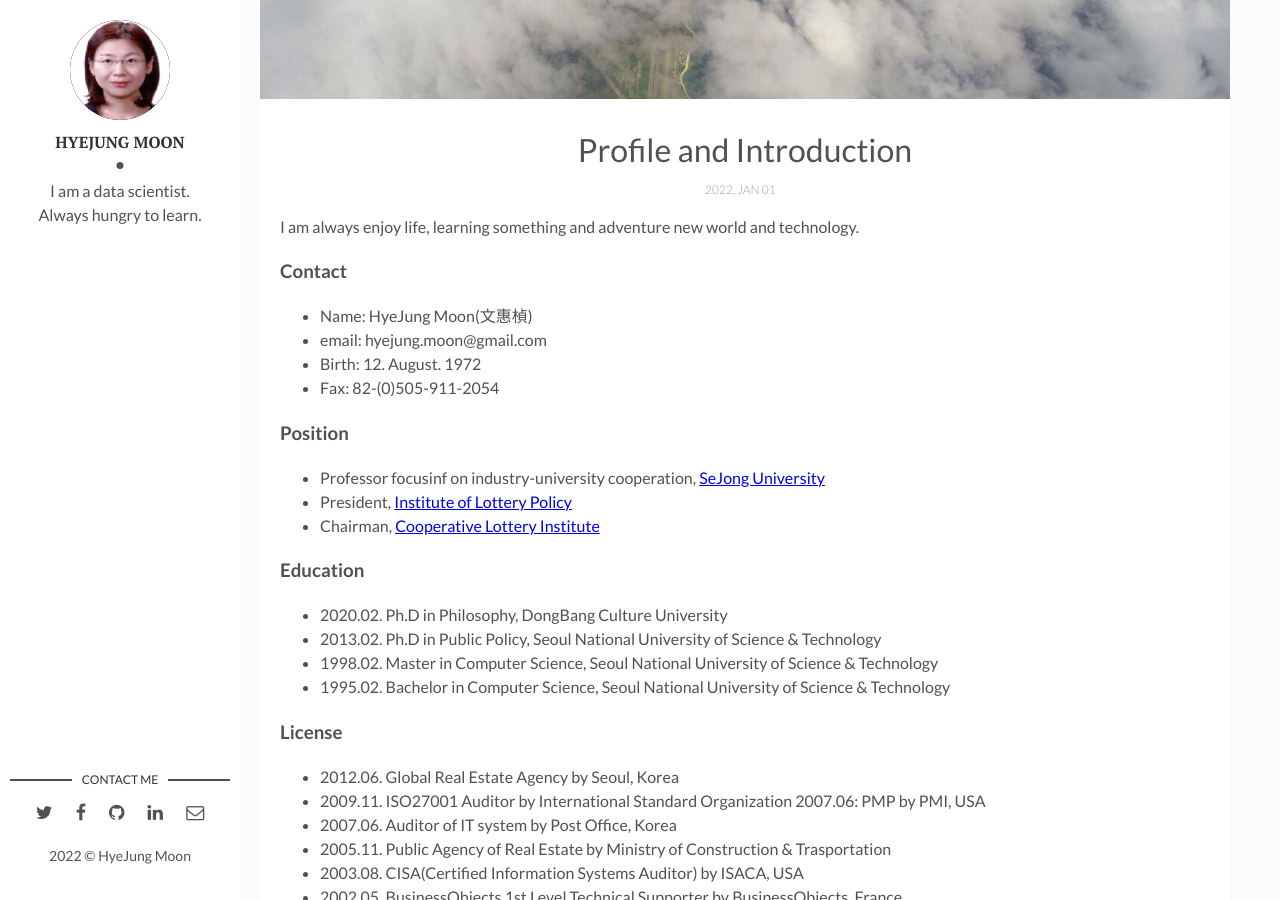
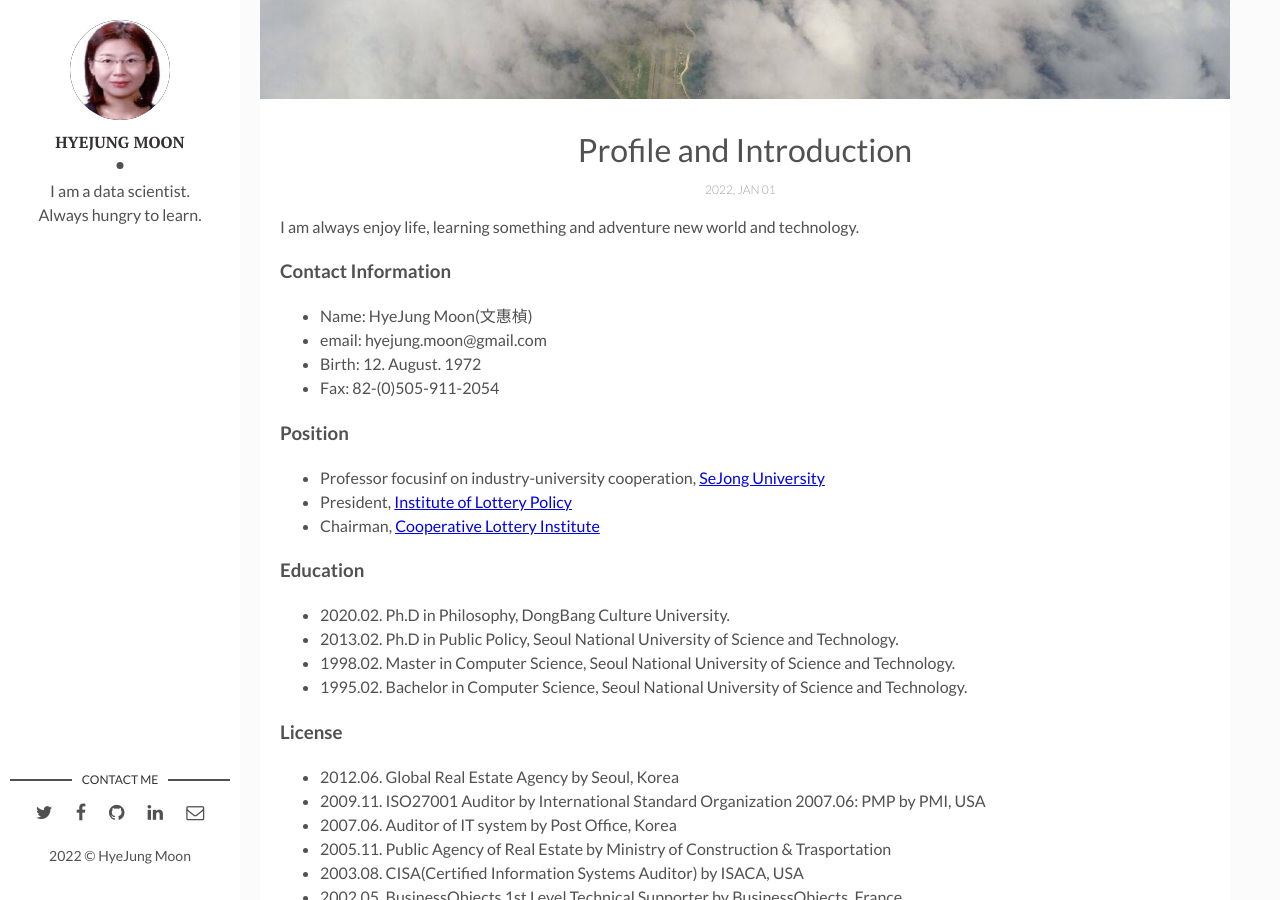
Before and after one commit to MoonHyeJung/moonhyejung.github.io, a Jekyll site: the page built from _posts/2022-01-01-profile-introduction.markdown, in a window 1280 px wide and 900 px high, scrolled down 421 px. Built offline with Jekyll 4.4.1, drawn with Linux system fonts in a browser that asks for light colours.

Commit message:
contents add

```diff
--- a/_posts/2022-01-01-carrers-lectures.markdown
+++ b/_posts/2022-01-01-carrers-lectures.markdown
@@ -30,8 +30,8 @@ I have been working in IT-related companies in data analysis, data marketing, bu
 ### Lectures(Subjects, Organization)
 * 2021.10 ~ 2021.12\. R/SQL/Visulaization, Korea Asset Management Corporation.
 * 2021.06 ~ 2021.06\. SQL Basinc, SK BroadBand.
-* 2020.10 ~ 2021.11\. R, Kamco Fund Analysis for Personal Debt, Korea Asset Management Corporation.
-* 2020.04 ~ 2021.06\. R, Happy Fund Analysis for Personal Debt, Korea Asset Management Corporation.
+* 2020.10 ~ 2020.11\. R, Kamco Fund Analysis for Personal Debt, Korea Asset Management Corporation.
+* 2020.04 ~ 2020.06\. R, Happy Fund Analysis for Personal Debt, Korea Asset Management Corporation.
 * 2019.09 ~ present\. Big Data Analysis and Mobile App, SeJong University.
 * 2018.09 ~ 2018.12\. Analyisis and Evaluation of Public Policy, Seoul National University of Science and Technology.
 * 2018.10\.           BigData and BlockChain Usecases, Asia Pacific Lottery Association.
--- a/_posts/2022-01-01-papers-researches.markdown
+++ b/_posts/2022-01-01-papers-researches.markdown
@@ -8,7 +8,7 @@ img: software.jpg # Add image post (optional)
 tags: [paper, study, research, thesis] # add tag
 ---
 
-I have conducted a lot of papers and researches including projects experience in the data area.
+I have conducted a lot of papers and researches including projects experience in the data area since 1998.
 
 ### Thesis for a degree
 - <div style='text-align: justify; text-indent: -3em; margin-left: 3em;'>2020. Study on Hundred Schools with view of Cultural Theory : focusing on Korea, China, Japan and Taiwan, DongBang Culture University. Thesis for a PhD in Philosophy.</div>
@@ -30,7 +30,7 @@ I have conducted a lot of papers and researches including projects experience in
 - <div style='text-align: justify; text-indent: -3em; margin-left: 3em;'>2012. Risk based policy at big data era: Case study of privacy invasion. Informatization Policy, 19(4): 63-82.</div>
 - <div style='text-align: justify; text-indent: -3em; margin-left: 3em;'>2012. Study on Agenda Setting of Korean Lottery. Korean Society and Public Administration, 23(1): 287-316.</div>
 
-### Proceeings
+### Proceeing Papers
 - <div style='text-align: justify; text-indent: -3em; margin-left: 3em;'>2021. Study on Delivery Service related on 4th Industrial Revolution Technology using SNS Big data, Inspiring Insight in Business Society, Convergence Conference: 582-603.</div>
 - <div style='text-align: justify; text-indent: -3em; margin-left: 3em;'>2021. Semantic Analysis of Previous Study on Artificial Intelligence in the World, Digital Contents Society, Summer Conference: JeJu, Korea.
 - <div style='text-align: justify; text-indent: -3em; margin-left: 3em;'>2018. Analysis of Contract Factors in Korean Professional Baseball Free Agent (FA) Players. The Korean Association for Survey Research, Summer Conference: Seoul, Korea.</div>
--- a/_posts/2022-01-01-profile-introduction.markdown
+++ b/_posts/2022-01-01-profile-introduction.markdown
@@ -11,7 +11,7 @@ tags: [Holidays, Hawaii]
 
 I am always enjoy life, learning something and adventure new world and technology.
 
-### Contact
+### Contact Information
 * Name: HyeJung Moon(文惠楨)
 * email: hyejung.moon@gmail.com
 * Birth: 12. August. 1972
@@ -23,10 +23,10 @@ I am always enjoy life, learning something and adventure new world and technolog
 * Chairman, [Cooperative Lottery Institute](http://www.lotterypolicy.com)
 
 ### Education
-* 2020.02. Ph.D in Philosophy, DongBang Culture University
-* 2013.02. Ph.D in Public Policy, Seoul National University of Science & Technology
-* 1998.02. Master in Computer Science, Seoul National University of Science & Technology
-* 1995.02. Bachelor in Computer Science, Seoul National University of Science & Technology
+* 2020.02. Ph.D in Philosophy, DongBang Culture University.
+* 2013.02. Ph.D in Public Policy, Seoul National University of Science and Technology.
+* 1998.02. Master in Computer Science, Seoul National University of Science and Technology.
+* 1995.02. Bachelor in Computer Science, Seoul National University of Science and Technology.
 
 ### License
 * 2012.06. Global Real Estate Agency by Seoul, Korea
```
Also changed, not shown: _posts/2017-09-12-10-tips-to-improve-your-workflow.markdown (deleted, +0 -28 lines), _posts/2022-01-01-projects-experiences.markdown (added, +62 -0 lines).
